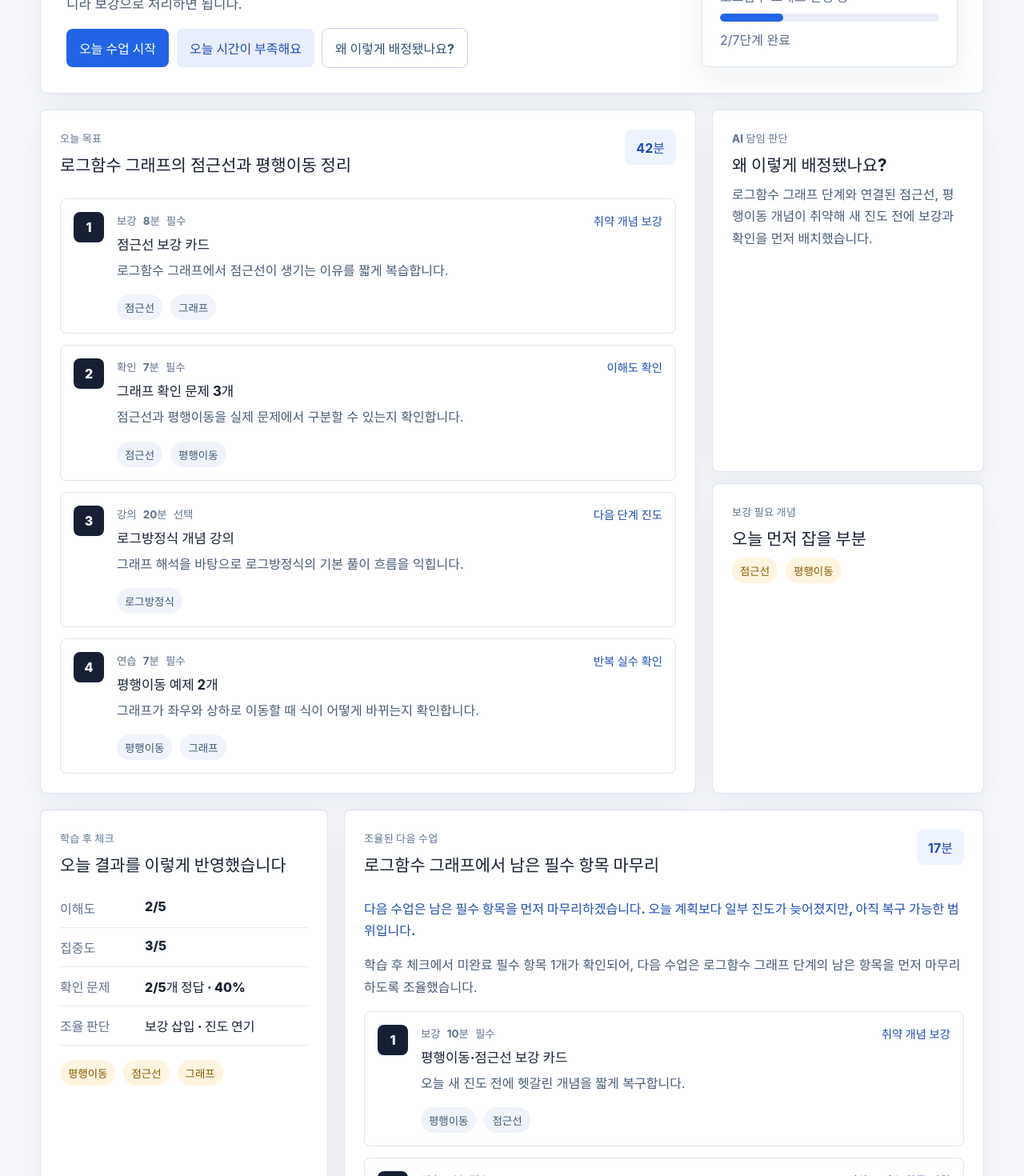
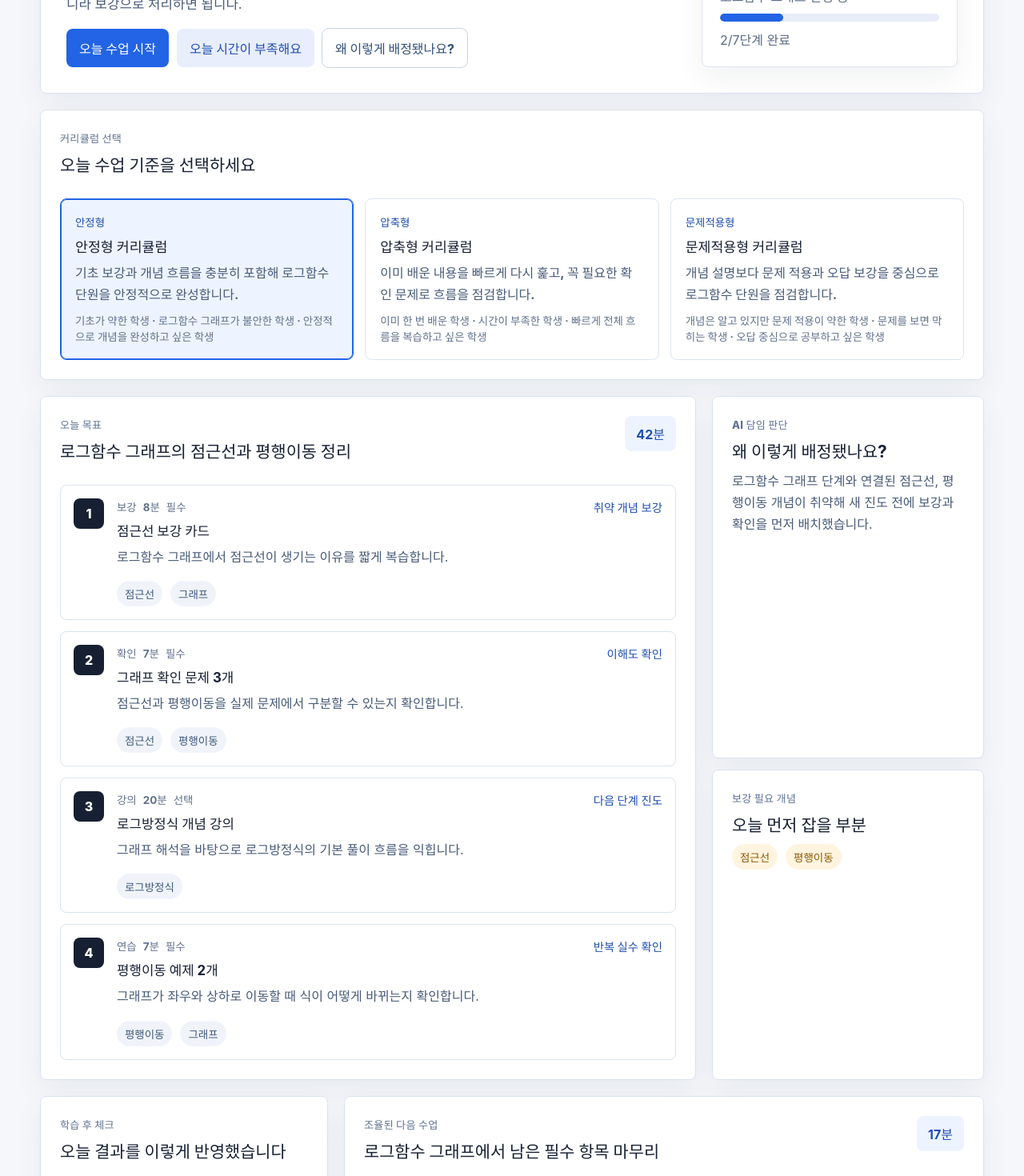
Before and after one commit to BattleMarine/AI_Homeroom_Teacher, a React (Vite) app: page / in a window 1280 px wide. Shown: the part 200-1670 px from the top of the page at 80% size. Built offline with nearby package versions, Linux system fonts and the light colour scheme.

Commit message:
feat : 커리큘럼 선택 상호작용 추가
- 커리큘럼 카드 선택 UI 추가

- 선택된 커리큘럼에 따라 데모 세션 데이터 재생성

- 오늘 수업과 다음 수업 조율 결과가 함께 갱신되도록 연결

```diff
--- a/src/app/App.tsx
+++ b/src/app/App.tsx
@@ -1,12 +1,11 @@
+import { useMemo, useState } from "react";
 import {
-  demoCurriculumSteps,
-  demoLearningCheckAnalysis,
-  demoLearningCheckSubmission,
-  demoNextSession,
-  demoStudentState,
-  demoTodaySession,
-} from "../mock/demo-session.data";
+  getCurriculums,
+  type Curriculum,
+  type CurriculumId,
+} from "../features/curriculum";
 import type { LearningRecommendation } from "../features/learning-check";
+import { createDemoSessionData } from "../mock/demo-session.data";
 import type { LessonItem, LessonItemKind } from "../types/shared.types";
 
 const kindLabels: Record<LessonItemKind, string> = {
@@ -23,7 +22,22 @@ const recommendationLabels: Record<LearningRecommendation, string> = {
   keep_pace: "진도 유지",
 };
 
+const curriculumOptions = getCurriculums();
+
 export function App() {
+  const [selectedCurriculumId, setSelectedCurriculumId] =
+    useState<CurriculumId>("stable-log");
+  const {
+    demoCurriculumSteps,
+    demoLearningCheckAnalysis,
+    demoLearningCheckSubmission,
+    demoNextSession,
+    demoStudentState,
+    demoTodaySession,
+  } = useMemo(
+    () => createDemoSessionData(selectedCurriculumId),
+    [selectedCurriculumId],
+  );
   const progressPercent = Math.round(
     (demoStudentState.completedStepCount / demoStudentState.totalStepCount) * 100,
   );
@@ -62,6 +76,26 @@ export function App() {
               {demoStudentState.completedStepCount}/{demoStudentState.totalStepCount}단계 완료
             </span>
           </aside>
+        </div>
+      </section>
+
+      <section className="curriculum-selector" aria-labelledby="curriculum-selector-title">
+        <div className="section-heading">
+          <div>
+            <span className="eyebrow">커리큘럼 선택</span>
+            <h2 id="curriculum-selector-title">오늘 수업 기준을 선택하세요</h2>
+          </div>
+        </div>
+
+        <div className="curriculum-card-list">
+          {curriculumOptions.map((curriculum) => (
+            <CurriculumCard
+              curriculum={curriculum}
+              isSelected={curriculum.id === selectedCurriculumId}
+              key={curriculum.id}
+              onSelect={setSelectedCurriculumId}
+            />
+          ))}
         </div>
       </section>
 
@@ -208,6 +242,30 @@ export function App() {
   );
 }
 
+function CurriculumCard({
+  curriculum,
+  isSelected,
+  onSelect,
+}: {
+  curriculum: Curriculum;
+  isSelected: boolean;
+  onSelect: (curriculumId: CurriculumId) => void;
+}) {
+  return (
+    <button
+      type="button"
+      aria-pressed={isSelected}
+      className={`curriculum-card ${isSelected ? "curriculum-card-selected" : ""}`}
+      onClick={() => onSelect(curriculum.id)}
+    >
+      <span>{curriculum.pace}</span>
+      <strong>{curriculum.title}</strong>
+      <p>{curriculum.description}</p>
+      <em>{curriculum.recommendedFor.join(" · ")}</em>
+    </button>
+  );
+}
+
 function LessonRow({ item, index }: { item: LessonItem; index: number }) {
   return (
     <article className="lesson-item">
--- a/src/app/app.css
+++ b/src/app/app.css
@@ -61,6 +61,7 @@ button:hover {
 }
 
 .top-band,
+.curriculum-selector,
 .today-session,
 .teacher-note,
 .weak-concepts,
@@ -179,10 +180,15 @@ p {
 .today-session,
 .teacher-note,
 .weak-concepts,
+.curriculum-selector,
 .learning-summary,
 .next-session,
 .curriculum-map {
   padding: 24px;
+}
+
+.curriculum-selector {
+  margin-top: 20px;
 }
 
 .section-heading {
@@ -243,6 +249,54 @@ p {
 .teacher-comment {
   color: #1f4eb3;
   font-weight: 700;
+}
+
+.curriculum-card-list {
+  display: grid;
+  gap: 14px;
+  grid-template-columns: repeat(3, minmax(0, 1fr));
+}
+
+.curriculum-card {
+  background: #fff;
+  border: 1px solid #dce4f0;
+  color: #172033;
+  display: grid;
+  gap: 8px;
+  padding: 18px;
+  text-align: left;
+}
+
+.curriculum-card:hover {
+  background: #f8fbff;
+}
+
+.curriculum-card-selected {
+  background: #eef4ff;
+  border-color: #2264e5;
+  box-shadow: inset 0 0 0 1px #2264e5;
+}
+
+.curriculum-card span {
+  color: #1f4eb3;
+  font-size: 0.84rem;
+  font-weight: 800;
+}
+
+.curriculum-card strong {
+  font-size: 1.08rem;
+}
+
+.curriculum-card p {
+  margin-bottom: 0;
+}
+
+.curriculum-card em {
+  color: #60718b;
+  font-size: 0.84rem;
+  font-style: normal;
+  font-weight: 700;
+  line-height: 1.5;
 }
 
 .lesson-item {
@@ -358,7 +412,8 @@ p {
 @media (max-width: 900px) {
   .hero-layout,
   .content-grid,
-  .adjustment-grid {
+  .adjustment-grid,
+  .curriculum-card-list {
     grid-template-columns: 1fr;
   }
 
@@ -381,6 +436,7 @@ p {
   .today-session,
   .teacher-note,
   .weak-concepts,
+  .curriculum-selector,
   .learning-summary,
   .next-session,
   .curriculum-map {
--- a/src/mock/demo-session.data.ts
+++ b/src/mock/demo-session.data.ts
@@ -1,6 +1,8 @@
 import {
   getCurriculumMap,
+  getRequiredCurrentStep,
   getRequiredCurriculumById,
+  type CurriculumId,
 } from "../features/curriculum";
 import {
   analyzeLearningCheck,
@@ -12,51 +14,99 @@ import {
 } from "../features/progress-orchestrator";
 import type { DemoStudentState } from "../types/shared.types";
 
-export const demoStudentState: DemoStudentState = {
-  selectedCurriculumId: "stable-log",
-  selectedCurriculumTitle: "안정형 커리큘럼",
+type DemoProgressPreset = {
+  currentStepId: string;
+  weakConcepts: string[];
+  completedStepIds: string[];
+};
+
+const demoProgressPresets: Record<CurriculumId, DemoProgressPreset> = {
+  "stable-log": {
     currentStepId: "log-graph",
-  currentStepTitle: "로그함수 그래프",
     weakConcepts: ["점근선", "평행이동"],
-  completedStepCount: 2,
-  totalStepCount: 7,
     completedStepIds: ["log-meaning", "log-calculation"],
+  },
+  "compressed-log": {
+    currentStepId: "log-graph-core",
+    weakConcepts: ["점근선", "그래프"],
+    completedStepIds: ["log-core-summary", "log-calculation-check"],
+  },
+  "practice-log": {
+    currentStepId: "graph-application",
+    weakConcepts: ["그래프", "평행이동"],
+    completedStepIds: ["log-calculation-check"],
+  },
+};
+
+export function createDemoSessionData(selectedCurriculumId: CurriculumId = "stable-log") {
+  const demoCurriculum = getRequiredCurriculumById(selectedCurriculumId);
+  const progressPreset = demoProgressPresets[selectedCurriculumId];
+  const currentStep = getRequiredCurrentStep(demoCurriculum, progressPreset.currentStepId);
+  const demoStudentState: DemoStudentState = {
+    selectedCurriculumId,
+    selectedCurriculumTitle: demoCurriculum.title,
+    currentStepId: currentStep.id,
+    currentStepTitle: currentStep.title,
+    weakConcepts: progressPreset.weakConcepts,
+    completedStepCount: progressPreset.completedStepIds.length,
+    totalStepCount: demoCurriculum.steps.length,
+    completedStepIds: progressPreset.completedStepIds,
     delayedStepIds: [],
   };
 
-const demoCurriculum = getRequiredCurriculumById(demoStudentState.selectedCurriculumId);
-
-export const demoTodaySession = generateTodaySession({
+  const demoTodaySession = generateTodaySession({
     studentState: demoStudentState,
   });
 
-export const demoLearningCheckSubmission: LearningCheckSubmission = {
+  const demoLearningCheckSubmission: LearningCheckSubmission = {
     sessionDate: demoTodaySession.date,
     completedItemIds: demoTodaySession.items.slice(0, 2).map((item) => item.id),
     skippedItemIds: demoTodaySession.items.slice(2).map((item) => item.id),
     understandingLevel: 2,
     focusLevel: 3,
-  confusedConcepts: ["평행이동"],
+    confusedConcepts: progressPreset.weakConcepts.slice(0, 1),
     problemResult: {
       correctCount: 2,
       totalCount: 5,
     },
   };
 
-export const demoLearningCheckAnalysis = analyzeLearningCheck({
+  const demoLearningCheckAnalysis = analyzeLearningCheck({
     submission: demoLearningCheckSubmission,
     todaySession: demoTodaySession,
   });
 
-export const demoNextSession = generateNextSession({
+  const demoNextSession = generateNextSession({
     studentState: demoStudentState,
     todaySession: demoTodaySession,
     learningAnalysis: demoLearningCheckAnalysis,
   });
 
-export const demoCurriculumSteps = getCurriculumMap(demoCurriculum, {
+  const demoCurriculumSteps = getCurriculumMap(demoCurriculum, {
     currentStepId: demoStudentState.currentStepId,
     completedStepIds: demoStudentState.completedStepIds,
     delayedStepIds: demoStudentState.delayedStepIds,
     weakConcepts: demoStudentState.weakConcepts,
   });
+
+  return {
+    demoCurriculum,
+    demoStudentState,
+    demoTodaySession,
+    demoLearningCheckSubmission,
+    demoLearningCheckAnalysis,
+    demoNextSession,
+    demoCurriculumSteps,
+  };
+}
+
+const defaultDemoSessionData = createDemoSessionData();
+
+export const demoCurriculum = defaultDemoSessionData.demoCurriculum;
+export const demoStudentState = defaultDemoSessionData.demoStudentState;
+export const demoTodaySession = defaultDemoSessionData.demoTodaySession;
+export const demoLearningCheckSubmission =
+  defaultDemoSessionData.demoLearningCheckSubmission;
+export const demoLearningCheckAnalysis = defaultDemoSessionData.demoLearningCheckAnalysis;
+export const demoNextSession = defaultDemoSessionData.demoNextSession;
+export const demoCurriculumSteps = defaultDemoSessionData.demoCurriculumSteps;
```
Also changed, not shown: 1 other file (tests, documents, lock files or other folders). Lines whose indentation alone changed are shown as unchanged.
